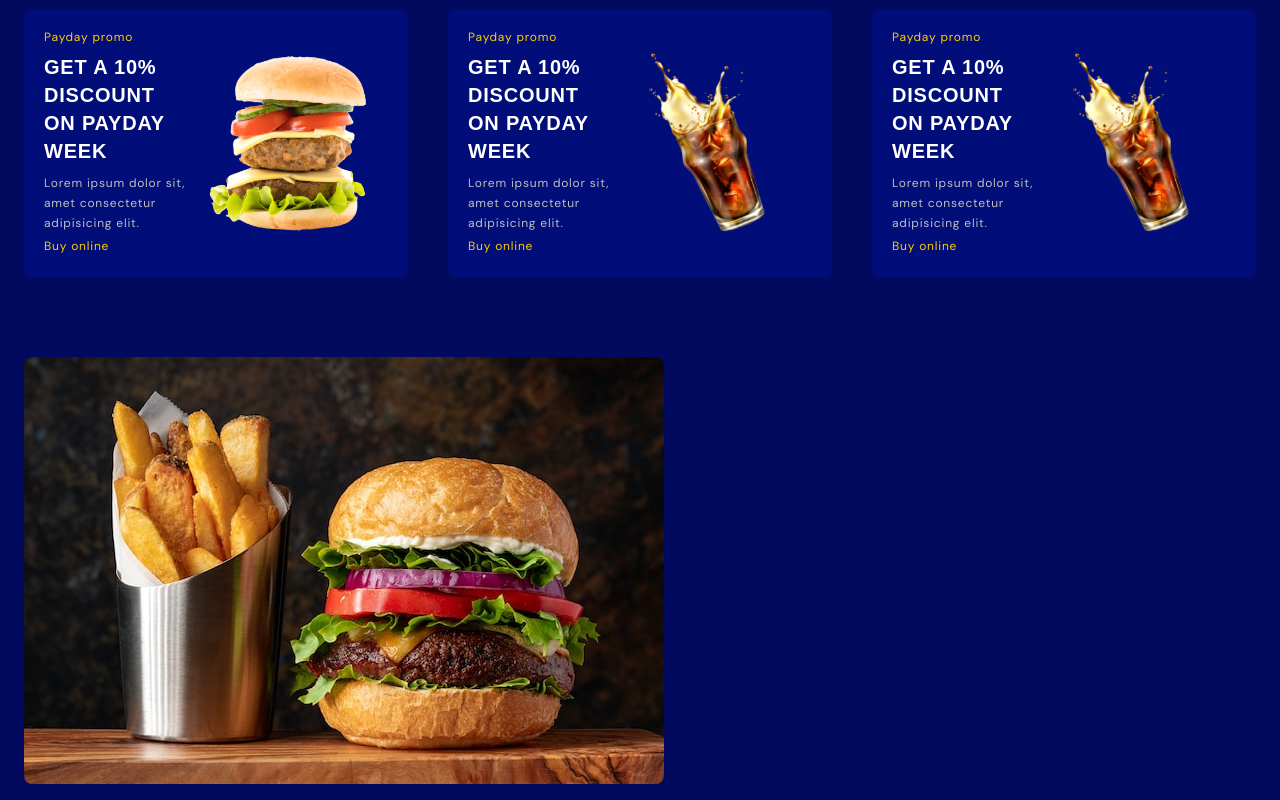
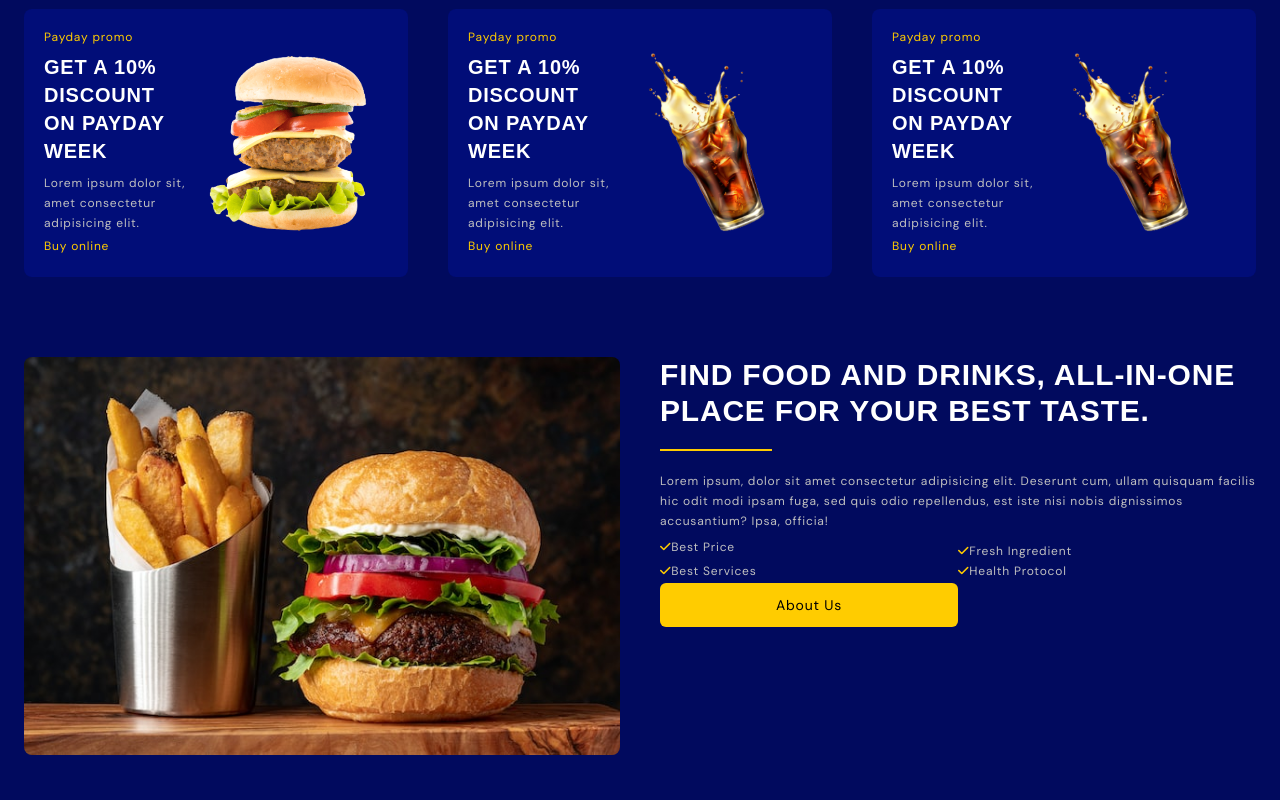
Before and after one commit to Usman-837/Burger_Website, a React (Vite) app: page / in a window 1280 px wide. Shown: the part 972-1772 px from the top of the page. After the commit the page ends 1743 px from the top, so only its background shows below. Built offline with nearby package versions, Linux system fonts and the light colour scheme.

Commit message:
add heading, paragraph amd about us button in about us section

```diff
--- a/src/About.jsx
+++ b/src/About.jsx
@@ -9,6 +9,18 @@ const About = () => {
                 <div className="flex-1">
                     <img src={about} alt="about image" className="rounded-lg"/>
                 </div>
+                <div className="flex-1">
+                    <h2 className="section__title">FIND FOOD AND DRINKS, ALL-IN-ONE PLACE FOR YOUR BEST TASTE.</h2>
+                    <div className="separator"></div>
+                    <p className="paragraph">Lorem ipsum, dolor sit amet consectetur adipisicing elit. Deserunt cum, ullam quisquam facilis hic odit modi ipsam fuga, sed quis odio repellendus, est iste nisi nobis dignissimos accusantium? Ipsa, officia!</p>
+                    <ul className="grid grid-cols-2 py-2 space-y-1">
+                        <li className="text-xs text-paragraphColor"><i className="fa-solid fa-check text-secondaryColor"></i>Best Price</li>
+                        <li className="text-xs text-paragraphColor"><i className="fa-solid fa-check text-secondaryColor"></i>Fresh Ingredient</li>
+                        <li className="text-xs text-paragraphColor"><i className="fa-solid fa-check text-secondaryColor"></i>Best Services</li>
+                        <li className="text-xs text-paragraphColor"><i className="fa-solid fa-check text-secondaryColor"></i>Health Protocol</li>
+                        <a href="#" className="btn btn-primary">About Us</a>
+                    </ul>
+                </div>
             </div>
         </section>
         </>
```
